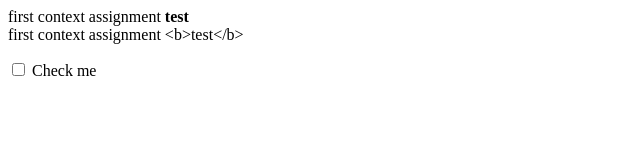
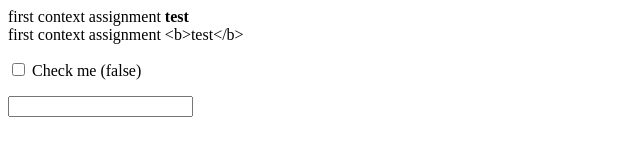
Before and after one commit to devoidfury/standin, a plain HTML site: page index.html in a window 1280 px wide. Shown: the whole page, without its empty margins (0-640 px from the left). Drawn offline with Linux system fonts and the light colour scheme.

Commit message:
add text and checkbox two-way-binding

```diff
--- a/index.html
+++ b/index.html
@@ -8,22 +8,32 @@
 	<div data-text="hello.world">This is a test with Proxy</div>
 
 	<p>
-		<input type="checkbox" data-checkbox="is_checked"> Check me
+		<input type="checkbox" data-bind-checkbox="is_checked"> Check me
+		(<span data-html="is_checked"></span>)
 	</p>
+	<p>
+		<input type="text" data-bind-text="stuff.mytext">
+	</p>
+
+	<p data-html="stuff.mytext"></p>
 
 	<script type="text/javascript" src="standin.js"></script>
 	<script>
 		var ctx = new standin.CTX(document).auto()
+		ctx.data.is_checked = false
+		ctx.data.stuff = {mytext: ''}
 
 		setTimeout(function() {
 			ctx.data.hello = {world: 'first context assignment <b>test</b>'}
 		}, 3000)
 
 		setTimeout(function() {
+			ctx.data.is_checked = true
 			ctx.data.hello.world = 'direct prop change <b>test</b>'
 		}, 6000)
 
 		setTimeout(function() {
+			ctx.data.is_checked = false
 			ctx.data.hello = {world: 'object replacement <b>test</b>'}
 		}, 9000)
 	</script>
--- a/standin.js
+++ b/standin.js
@@ -1,4 +1,20 @@
 ;((global, undefined)=>{
+// cross-browser el.matches prototype.
+// https://developer.mozilla.org/en-US/docs/Web/API/Element/matches
+if (!Element.prototype.matches) {
+	let proto = Element.prototype
+	proto.matches =
+		proto.matchesSelector || proto.mozMatchesSelector ||
+		proto.msMatchesSelector || proto.oMatchesSelector ||
+		proto.webkitMatchesSelector ||
+		function(s) {
+			let matches = (this.document || this.ownerDocument).querySelectorAll(s)
+			let i = matches.length
+			while (--i >= 0 && matches.item(i) !== this) {}
+			return i > -1
+		};
+}
+
 // traverse an object for a dot-notation path
 // for example, a fullkey like "home.options.2"
 // would return obj.home.options[2].
@@ -8,6 +24,13 @@
 	let rest = fullkey.substr(key.length + 1)
 	let current = Array.isArray(obj) ? obj[parseInt(key, 10)] : obj[key]
 	return (rest && rest.length) ? deepGetter(current, rest) : current
+}
+
+function deepParentGetter(obj, fullkey) {
+	let splitIdx = fullkey.lastIndexOf('.')
+	if (splitIdx === -1) return [obj, fullkey]
+	let key = fullkey.substr(0, splitIdx)
+	return [deepGetter(obj, key), fullkey.substr(splitIdx+1)]
 }
 
 // wrap an object/array and recursively all it's descendants in Proxy,
@@ -100,40 +123,85 @@
 		for (let key of currentchanges) {
 			let binds = this.bindings[key] || []
 			for (binding of binds)
-					BIND_TYPES[binding.type](binding.el, this, key)
+				BIND_TYPES[binding.type].handle(binding.el, this, key)
 		}
 	}
 	this.changes.splice(0, this.changes.length)
 	this.cancel_render() // clear pending renders on same ctx
 }
 
-	CTX.prototype.add_binding = function(el, deepkey, type) {
-		if (!this.bindings[deepkey]) this.bindings[deepkey] = []
-		this.bindings[deepkey].push({el: el, type: type})
+CTX.prototype.add_binding = function(el, deepkey, type, selector) {
+	let binds = this.bindings
+	if (!binds[deepkey])
+		binds[deepkey] = []
+	if (BIND_TYPES[type].init && !binds[deepkey].some(b => b.type === type))
+		BIND_TYPES[type].init(selector, this, deepkey)
+	binds[deepkey].push({el: el, type: type})
 }
 
 // hook up bindings defined in DOM
 CTX.prototype.auto = function() {
 	Object.keys(BIND_TYPES).forEach(type => {
-			let datatype_attr = 'data-'+type;
-			[].map.call(this.root.querySelectorAll('[data-'+type+']'), el => {
+		let datatype_attr = 'data-'+type
+		let selector = '['+datatype_attr+']';
+		[].map.call(this.root.querySelectorAll(selector), el => {
 			this.add_binding(el,
 				el.getAttribute(datatype_attr),
-					type)
+				type,
+				selector)
 		})
 	})
 	return this
 }
 
+// delegated event handlers
+function on(el, name, selector, fn) {
+	el.addEventListener(name, function(e) {
+		if (e.target.matches(selector)) return fn.call(e.target, e)
+	})
+}
+CTX.prototype.on = function(name, selector, fn) {
+	on(this.root, name, selector, fn)
+}
+
+
 // operations to perform with different data-bind-types
 const BIND_TYPES = {
-		html: function(el, ctx, key) {
+	html: {
+		handle: function(el, ctx, key) {
 			el.innerHTML = deepGetter(ctx.data, key)
+		}
 	},
-		text: function(el, ctx, key) {
+	text: {
+		handle: function(el, ctx, key) {
 			el.textContent = deepGetter(ctx.data, key)
+		}
+	},
+	'bind-text': {
+		handle: function(el, ctx, key) {
+			el.value = deepGetter(ctx.data, key)
+		},
+		init: function(selector, ctx, key) {
+			ctx.on('keyup', selector, function(e) {
+				let access = deepParentGetter(ctx.data, key)
+				if (access[0][access[1]] !== e.target.value)
+					access[0][access[1]] = e.target.value
+			})
+		}
+	},
+	'bind-checkbox': {
+		handle: function(el, ctx, key) {
+			el.checked = !!deepGetter(ctx.data, key)
+		},
+		init: function(selector, ctx, key) {
+			ctx.on('change', selector, function(e) {
+				let access = deepParentGetter(ctx.data, key)
+				access[0][access[1]] = !!e.target.checked
+			})
+		}
 	}
 }
 
-	global.standin = { CTX, BIND_TYPES, deepGetter }
+global.standin = { CTX, BIND_TYPES, deepGetter, on }
+
 })(window);
```
Lines whose indentation alone changed are shown as unchanged.
